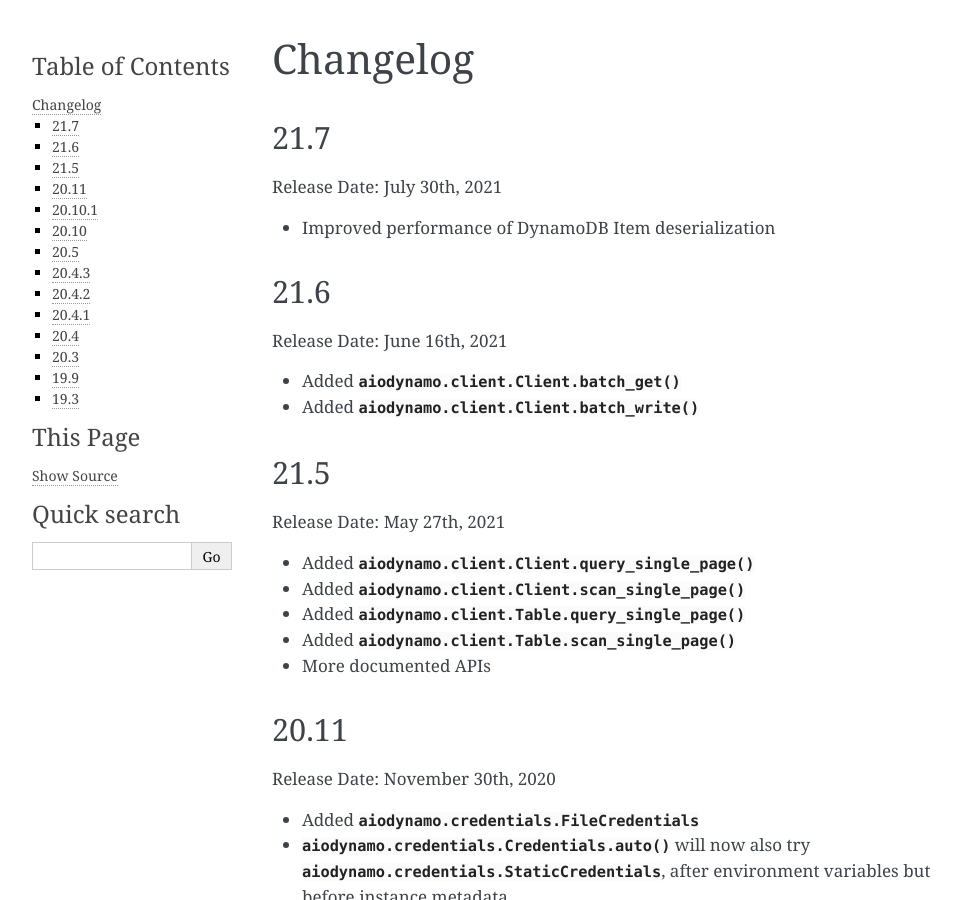
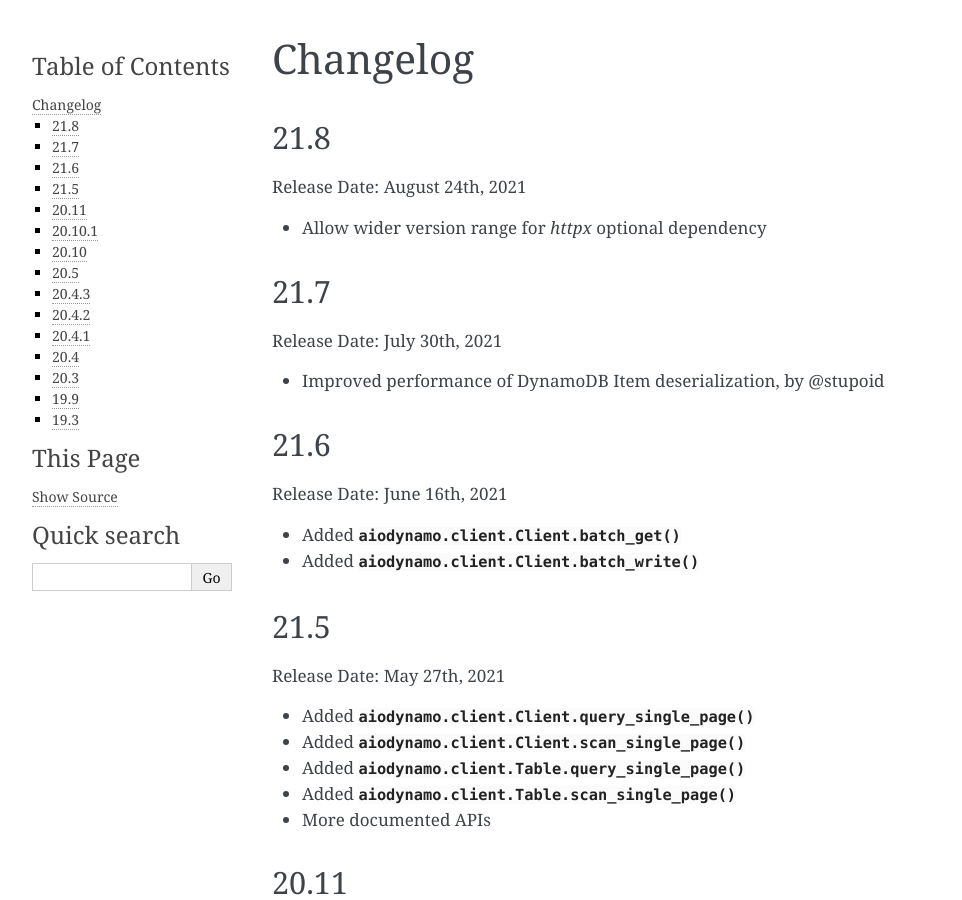
Before and after one commit to HENNGE/aiodynamo, a Sphinx documentation site: the page built from docs/changelog.rst, in a window 1280 px wide and 900 px high. Shown: the whole window, without its empty margins (148-1110 px from the left). Built offline with Sphinx 7.4.7, drawn with Linux system fonts in a browser that asks for light colours.

Commit message:
update changelog for 21.8

```diff
--- a/docs/changelog.rst
+++ b/docs/changelog.rst
@@ -1,12 +1,19 @@
 Changelog
 =========
+
+21.8
+----
+
+Release Date: August 24th, 2021
+
+* Allow wider version range for `httpx` optional dependency
 
 21.7
 ----
 
 Release Date: July 30th, 2021
 
-* Improved performance of DynamoDB Item deserialization
+* Improved performance of DynamoDB Item deserialization, by @stupoid
 
 21.6
 ----
```
